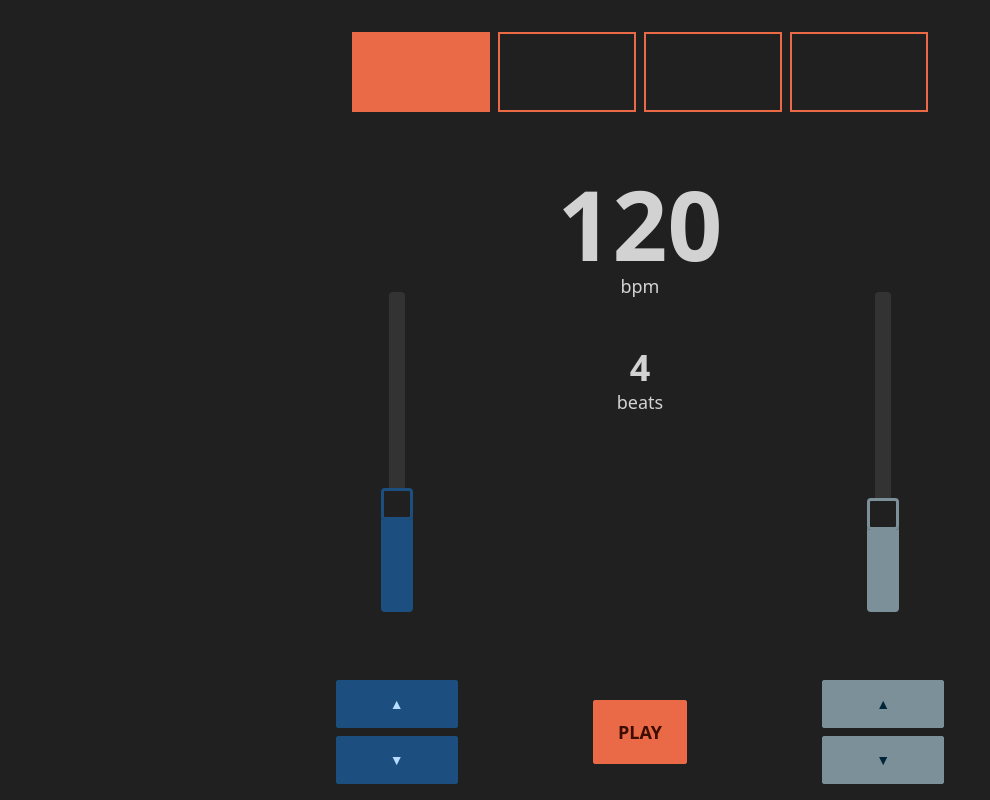
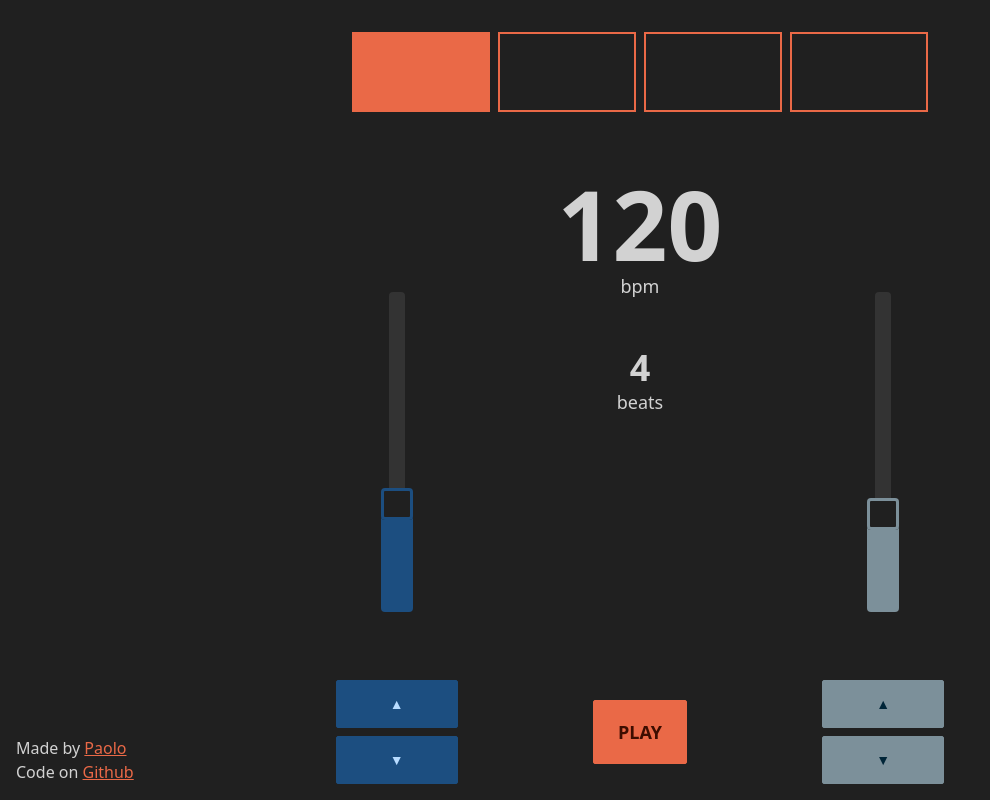
Before and after one commit to PaoloGiraudi/good-enough-metronome, a Svelte app: page / in a window 1280 px wide. Shown: the whole page, without its empty margins (0-990 px from the left). Built offline with nearby package versions, Linux system fonts and the light colour scheme.

Commit message:
add footer links

```diff
--- a/src/App.svelte
+++ b/src/App.svelte
@@ -10,6 +10,7 @@
   } from "./components";
   import ButtonControls from "./components/button-controls.svelte";
   import CenterColumn from "./components/center-column.svelte";
+  import FooterLinks from "./components/footer-links.svelte";
   import {
     bpm,
     metronomeOn,
@@ -111,4 +112,5 @@
     </div>
     <ButtonControls type={beats} specs={beatsSpecs} value={beatsNumber} />
   </BottomSection>
+  <FooterLinks />
 </Main>
--- /dev/null
+++ b/src/components/footer-links.svelte
@@ -0,0 +1,18 @@
+<div
+  class="flex pt-4 justify-between md:absolute left-0 bottom-0 md:block md:p-4 "
+>
+  <p>
+    Made by
+    <a class="link link-accent" target="_blank" href="https://paologiraudi.com/"
+      >Paolo</a
+    >
+  </p>
+  <p>
+    Code on
+    <a
+      class="link link-accent"
+      target="_blank"
+      href="https://github.com/PaoloGiraudi/good-enough-metronome">Github</a
+    >
+  </p>
+</div>
```
